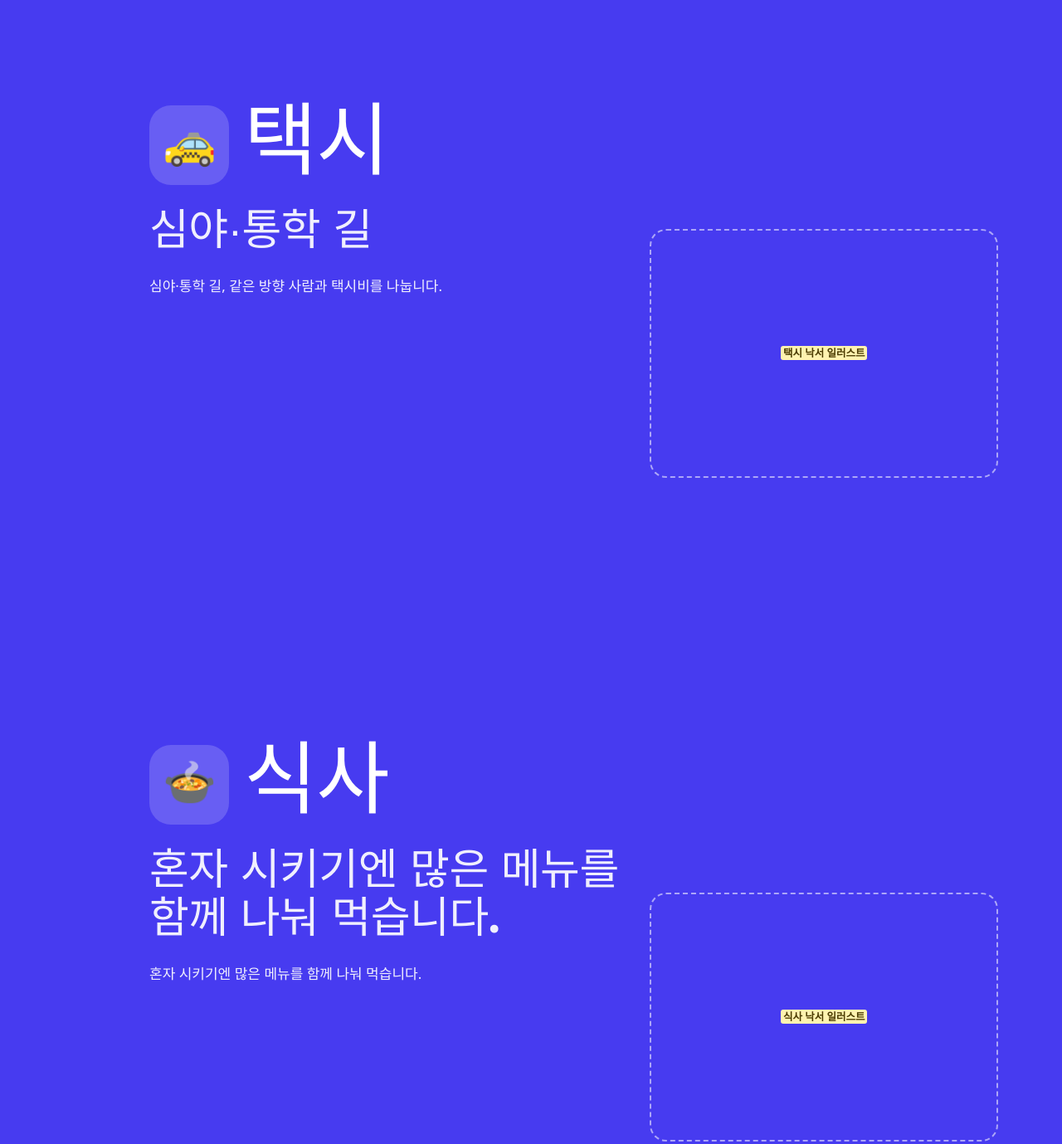
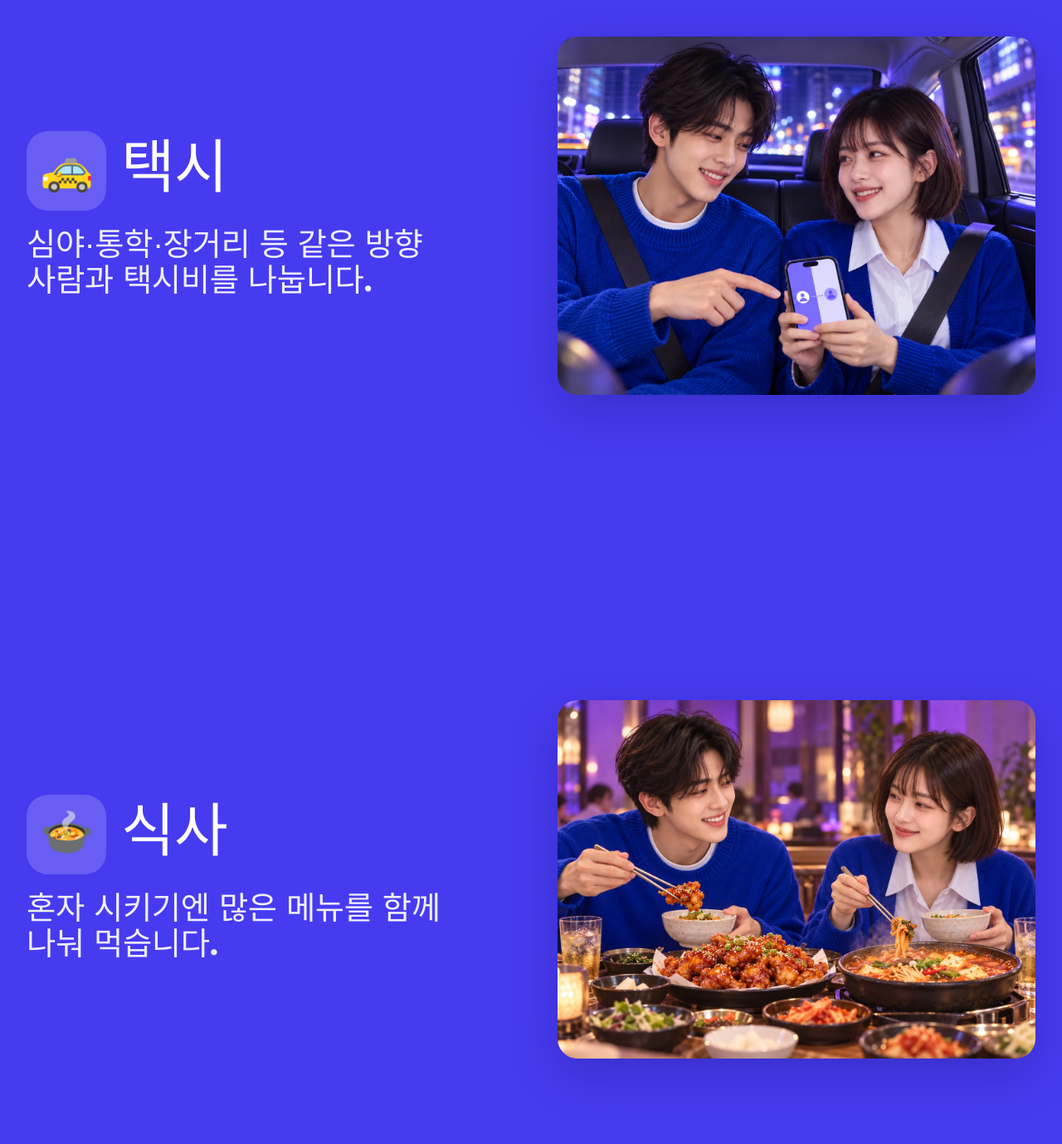
Before and after one commit to j01034997566-byte/berman, a plain HTML site: page index.html in a window 1280 px wide. Shown: the part 1760-3139 px from the top of the page at 83% size. Drawn offline with Linux system fonts and the light colour scheme; files that its build step writes are made by us from their sources; files whose address does not match are found by name; a web font is replaced by a local one.

Commit message:
Add service photos and remove duplicate introductions

```diff
--- a/index.html
+++ b/index.html
@@ -103,6 +103,22 @@ body{font-family:"Pretendard Variable",Pretendard,system-ui,sans-serif;color:var
   .service-intro .intro-visual{width:min(560px,100%);margin:0 auto}
   .service-intro .intro-visual img{max-height:none}
 }
+
+/* 서비스별 소개: 설명은 한 번만, 관련 장면을 함께 표시 */
+.service-feature{display:grid;grid-template-columns:minmax(0,1fr) minmax(0,1fr);gap:clamp(28px,5vw,72px);padding:120px max(32px,calc((100vw - 1360px)/2)) 80px;box-sizing:border-box;min-height:100svh;background:var(--pt)}
+.service-feature .box{width:auto;margin:0;min-width:0}
+.service-feature .name{font-size:clamp(52px,5.5vw,88px)}
+.service-feature .big{font-size:clamp(28px,3vw,44px);margin-bottom:0;word-break:keep-all;overflow-wrap:break-word}
+.service-feature .service-visual{margin:0;min-width:0}
+.service-feature .service-visual img{display:block;width:100%;height:auto;aspect-ratio:4/3;object-fit:cover;border-radius:24px;box-shadow:0 20px 60px rgba(15,8,80,.24)}
+@media(max-width:860px){
+  .service-feature{grid-template-columns:minmax(0,1fr);gap:32px;padding:100px 20px 60px}
+  .service-feature .box{width:100%}
+  .service-feature .name{font-size:48px;gap:14px}
+  .service-feature .big{font-size:30px}
+  .service-feature .service-visual{width:min(640px,100%);margin:0 auto}
+  .service-feature .service-visual img{border-radius:18px}
+}
 </style>
 <!-- GA4 (Day 34에 여기에 붙이기) -->
 <!-- Meta Pixel (Day 35에 여기에 붙이기) -->
@@ -133,29 +149,26 @@ body{font-family:"Pretendard Variable",Pretendard,system-ui,sans-serif;color:var
   <figure class="intro-visual"><img src="assets/meeting-smiles.webp" alt="파란 스웨터를 입은 남성과 파란 카디건을 입은 여성이 서로 눈을 맞추며 환하게 웃는 모습" width="1368" height="1149" loading="lazy" decoding="async"></figure>
 </section>
 
-<section class="scr svc">
+<section class="scr svc service-feature" id="taxi">
   <div class="box">
     <h2 class="name disp"><span class="emo">🚕</span>택시</h2>
-    <p class="big disp">심야·통학 길</p>
-    <p>심야·통학 길, 같은 방향 사람과 택시비를 나눕니다.</p>
+    <p class="big disp">심야·통학·장거리 등 같은 방향 사람과 택시비를 나눕니다.</p>
   </div>
-  <div class="doodle"><div class="ph "><span><span class="todo">택시 낙서 일러스트</span></span></div></div>
+  <figure class="service-visual"><img src="assets/taxi-share.webp" alt="같은 택시 뒷좌석에 안전벨트를 매고 앉아 스마트폰으로 비용 나누기를 확인하는 두 사람" width="1448" height="1086" loading="lazy" decoding="async"></figure>
 </section>
-<section class="scr svc">
+<section class="scr svc service-feature" id="meal">
   <div class="box">
     <h2 class="name disp"><span class="emo">🍲</span>식사</h2>
     <p class="big disp">혼자 시키기엔 많은 메뉴를 함께 나눠 먹습니다.</p>
-    <p>혼자 시키기엔 많은 메뉴를 함께 나눠 먹습니다.</p>
   </div>
-  <div class="doodle"><div class="ph "><span><span class="todo">식사 낙서 일러스트</span></span></div></div>
+  <figure class="service-visual"><img src="assets/meal-share.webp" alt="식당에서 푸짐한 치킨과 전골을 각자 그릇에 나누어 담으며 함께 식사하는 두 사람" width="1448" height="1086" loading="lazy" decoding="async"></figure>
 </section>
-<section class="scr svc">
+<section class="scr svc service-feature" id="leisure">
   <div class="box">
     <h2 class="name disp"><span class="emo">🎬</span>영화·여행</h2>
     <p class="big disp">같이 즐길 사람을 찾고 비용은 깔끔하게 나눕니다.</p>
-    <p>같이 즐길 사람을 찾고 비용은 깔끔하게 나눕니다.</p>
   </div>
-  <div class="doodle"><div class="ph "><span><span class="todo">영화·여행 낙서 일러스트</span></span></div></div>
+  <figure class="service-visual"><img src="assets/movie-together.webp" alt="영화관에서 팝콘과 영화표를 들고 나란히 앉아 영화를 즐기는 두 사람" width="1448" height="1086" loading="lazy" decoding="async"></figure>
 </section>
 
 <section class="scr svc" id="how">
```
Also changed, not shown: assets/meal-share.webp (added), assets/movie-together.webp (added), assets/taxi-share.webp (added).
